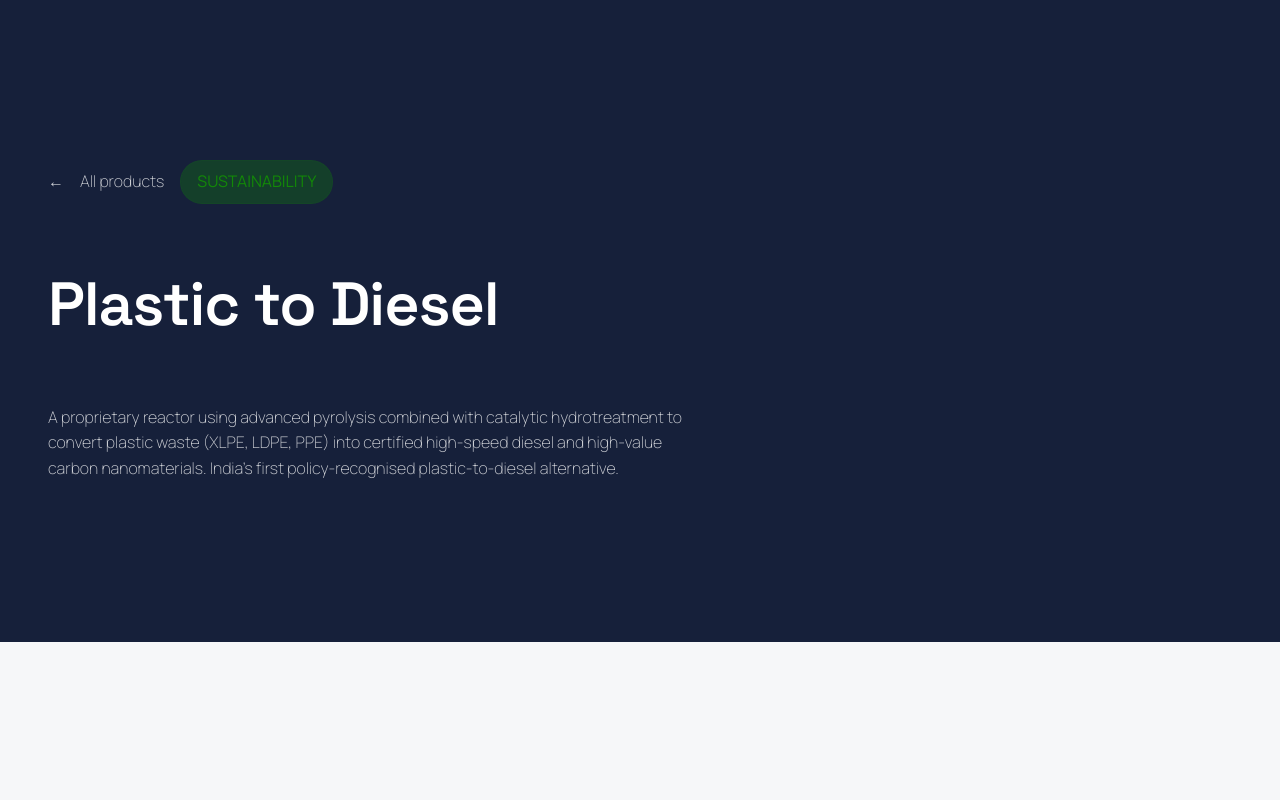
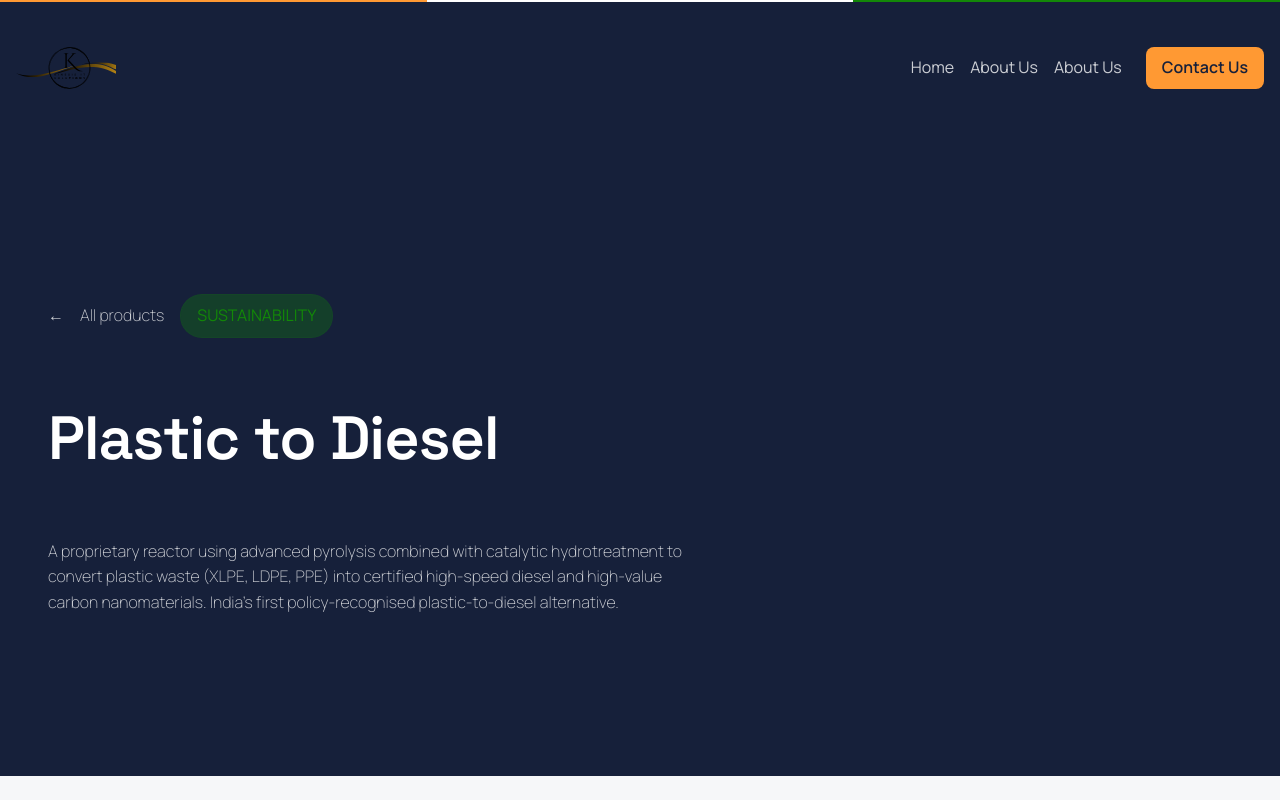
Before and after one commit to divyanshchahar/kinesis, a Next.js app: page /products/plastic_to_diesel in a window 1280 px wide. Shown: the top 800 px of the page. Built offline with nearby package versions, Linux system fonts and the light colour scheme.

Commit message:
added global layouts

```diff
--- a/src/app/layout.tsx
+++ b/src/app/layout.tsx
@@ -1,6 +1,8 @@
 import type {Metadata} from "next";
 import {Manrope, Space_Grotesk} from "next/font/google";
 import "./globals.css";
+import NavBarLayout from "@/ui/layouts/NavBarLayout";
+import FooterLayout from "@/ui/layouts/FooterLayout";
 
 const headingFont = Space_Grotesk({
     variable: "--font-family-heading",
@@ -22,7 +24,9 @@ export default function RootLayout({
 }>) {
     return (
         <html lang="en" className={`${normalFont.variable} ${headingFont.variable}`}>
+        <NavBarLayout/>
         <body>{children}</body>
+        <FooterLayout/>
         </html>
     );
 }
```
